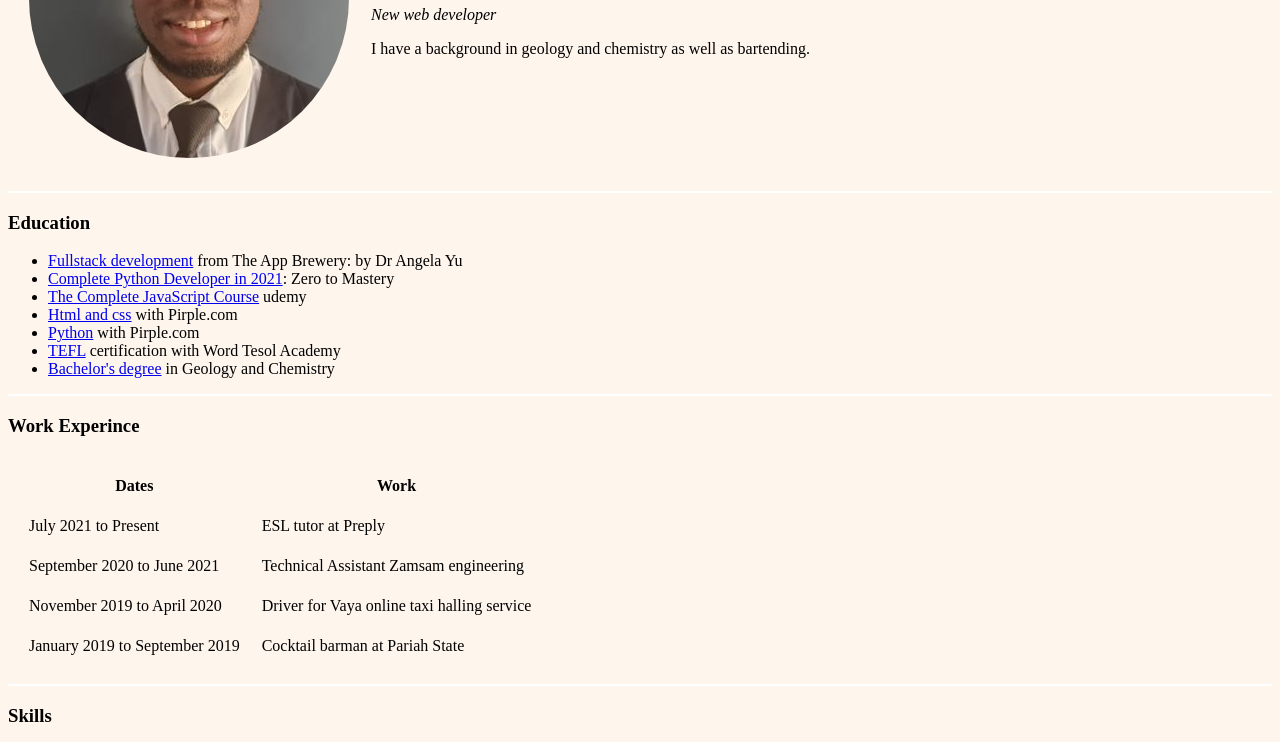
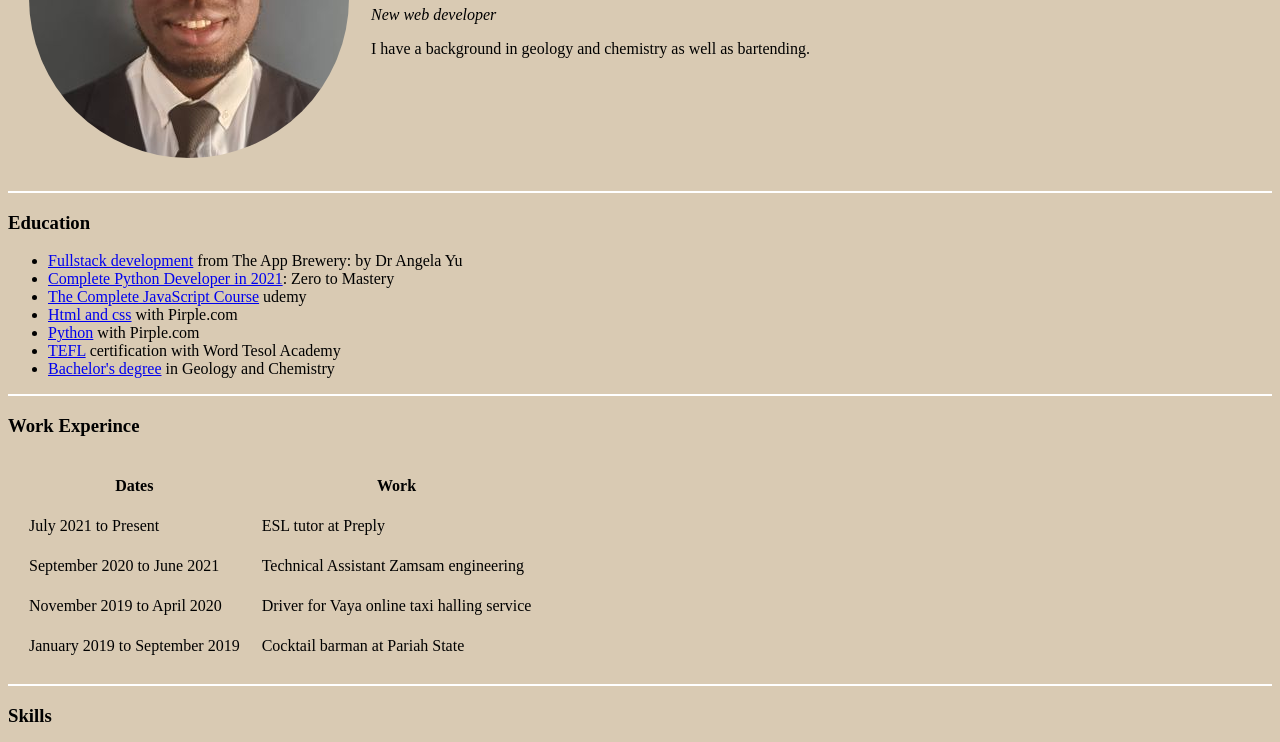
Before and after one commit to Mikelesnr/web-development-Dr-Angela-Yu, a plain HTML site: page index.html in a window 1280 px wide. Shown: the part 191-933 px from the top of the page. Drawn offline with Linux system fonts and the light colour scheme.

Commit message:
color mods

```diff
--- a/style.css
+++ b/style.css
@@ -1,6 +1,6 @@
 
 body{
-  background-color: #FEF5ED;
+  background-color: #D9CAB3;
 }
 hr{
 background-color: white;
```
Also changed, not shown: hobies.html (+1 -0 lines).
